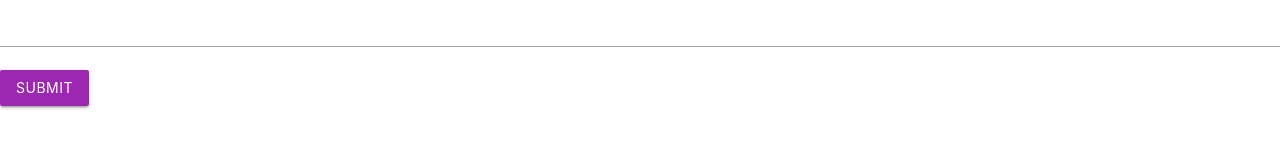
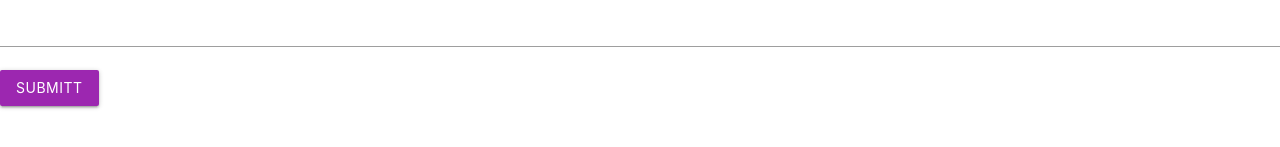
Before and after one commit to nelson521/smart-app, a React (Create React App) app in the folder smart-app/: page /signup in a window 1280 px wide. Shown: the part 325-472 px from the top of the page. Built offline with nearby package versions, Linux system fonts and the light colour scheme.

Commit message:
added button

```diff
--- a/smart-app/src/components/SignUp/SignUp.js
+++ b/smart-app/src/components/SignUp/SignUp.js
@@ -11,7 +11,7 @@ export default function SignUp() {
       <label htmlFor="">Last Name</label>
       <input type="text" name="" id=""/>
     </div>
-    <button type="submit" className="btn purple">Submit</button>
+    <button type="submit" className="btn purple">Submitt</button>
   </form>
   )
 }
```
